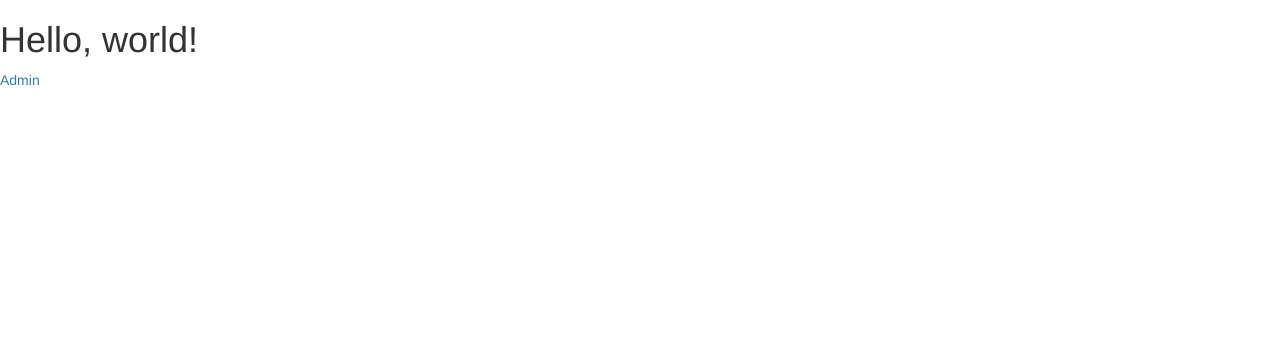
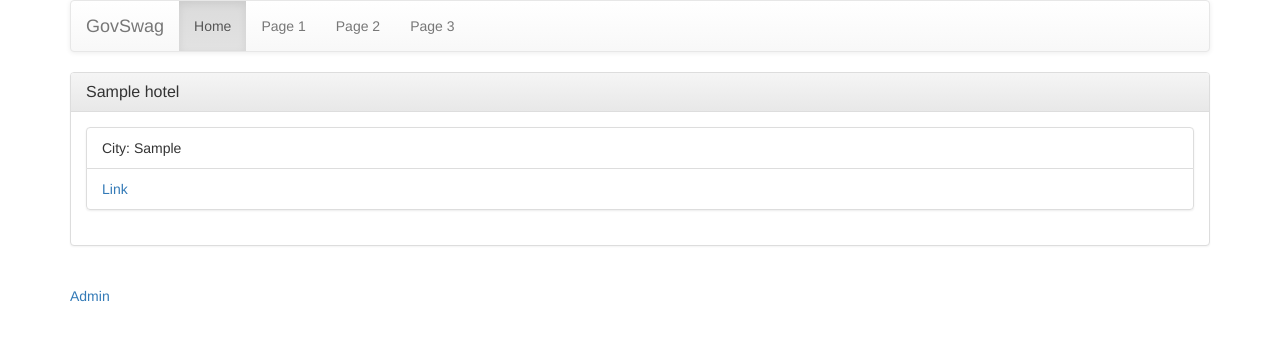
Before and after one commit to caseydm/governmentswagger, a Flask app: page / in a window 1280 px wide. Shown: the top 341 px of the page. Run offline with Flask 2, Linux system fonts and the light colour scheme; tables that the repository leaves empty hold one stand-in row (values such as "Sample post"); some libraries are stand-ins or nearby versions.

Commit message:
list hotels complete

```diff
--- a/app.py
+++ b/app.py
@@ -35,7 +35,8 @@ admin.add_view(ModelView(Hotel, db.session))
 # Views
 @app.route('/')
 def index():
-    return render_template('index.html')
+    hotels = Hotel.query.all()
+    return render_template('index.html', hotels=hotels)
 
 if __name__ == '__main__':
     app.run(debug=True)
--- a/templates/base.html
+++ b/templates/base.html
@@ -21,7 +21,22 @@
     <![endif]-->
   </head>
   <body>
+  <div class="container">
+    <nav class="navbar navbar-default">
+      <div class="container-fluid">
+        <div class="navbar-header">
+          <a class="navbar-brand" href="#">GovSwag</a>
+        </div>
+        <ul class="nav navbar-nav">
+          <li class="active"><a href="#">Home</a></li>
+          <li><a href="#">Page 1</a></li>
+          <li><a href="#">Page 2</a></li>
+          <li><a href="#">Page 3</a></li>
+        </ul>
+      </div>
+    </nav>
     {% block body %}{% endblock %}
+    </div>
 
     <!-- jQuery (necessary for Bootstrap's JavaScript plugins) -->
     <script src="https://ajax.googleapis.com/ajax/libs/jquery/1.11.3/jquery.min.js"></script>
--- a/templates/index.html
+++ b/templates/index.html
@@ -2,6 +2,23 @@
 {% block title %}Government Swagger{% endblock %}
 
 {% block body %}
-<h1>Hello, world!</h1>
+
+{% for hotel in hotels %}
+<div class="panel panel-default">
+  <div class="panel-heading">
+    <h3 class="panel-title">{{ hotel.name }}</h3>
+  </div>
+  <div class="panel-body">
+    <!-- List group -->
+  <ul class="list-group">
+    <li class="list-group-item">City: {{ hotel.city }}</li>
+    <li class="list-group-item"><a href="{{ hotel.url }}">Link</a></li>
+  </ul>
+
+  </div>
+</div>
+{% endfor %}
+
+<br/>
 <p><a href="{{ url_for('hotel.index_view') }}">Admin</a></p>
 {% endblock %}
```
